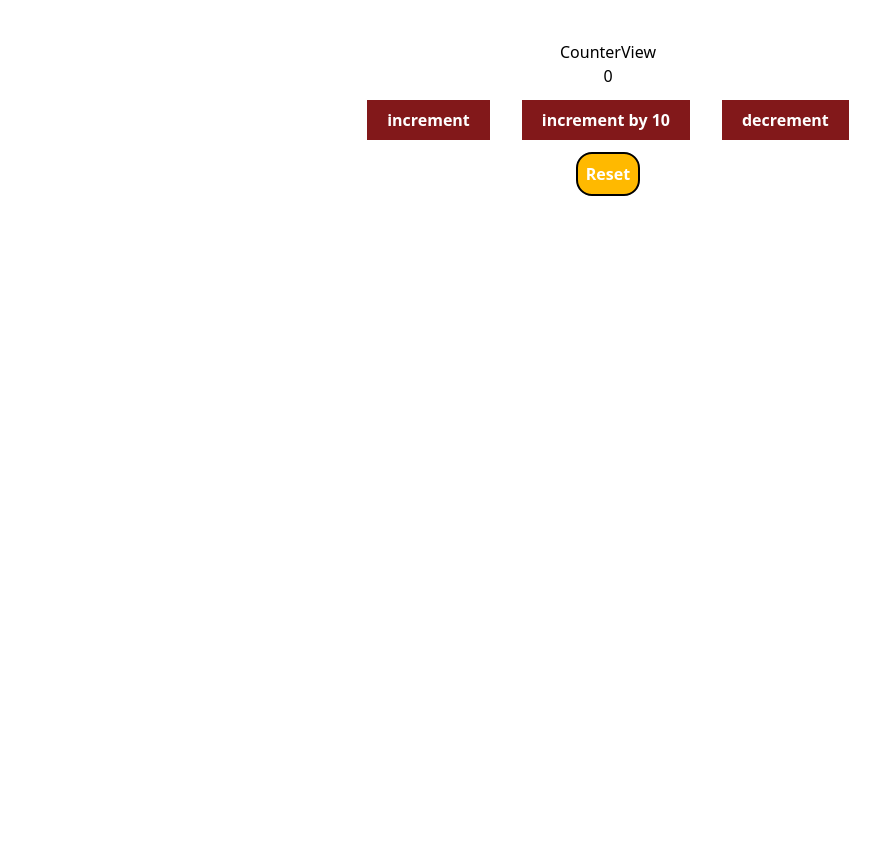
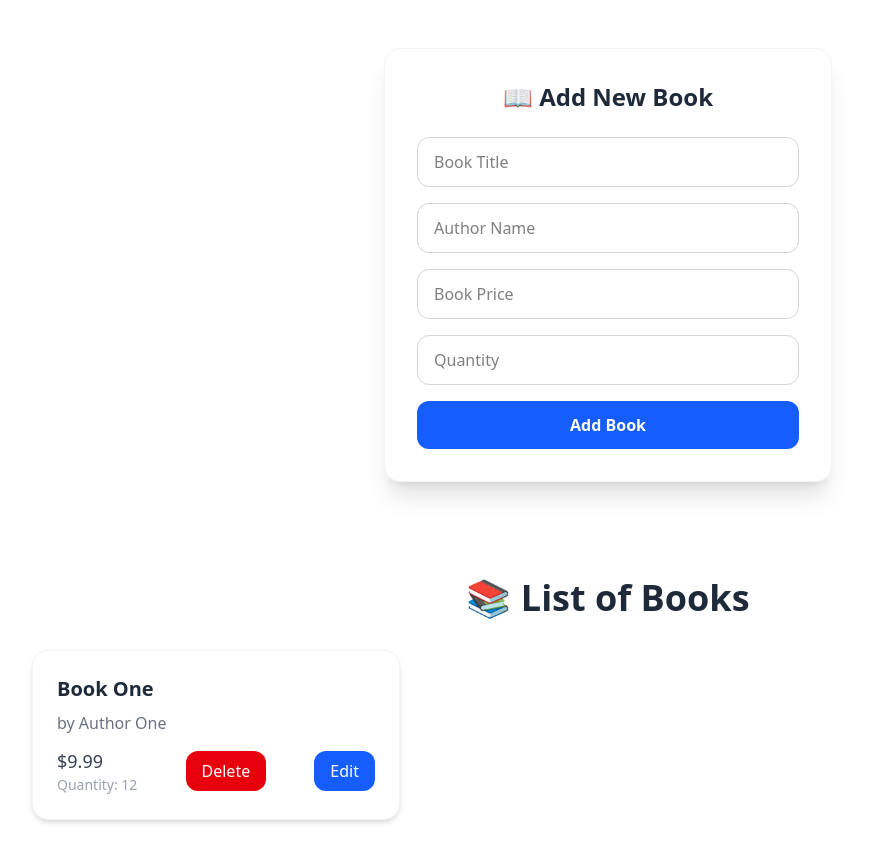
Before and after one commit to Ahmed-Nakib/redux, a React (Vite) app: page / in a window 1280 px wide. Shown: the top 862 px of the page, without its empty margins (32-912 px from the left). Before the commit the page ends 800 px from the top, so only its background shows below. Built offline with nearby package versions, Linux system fonts and the light colour scheme.

Commit message:
first-commit

```diff
--- a/package.json
+++ b/package.json
@@ -12,6 +12,7 @@
   "dependencies": {
     "@reduxjs/toolkit": "^2.9.2",
     "@tailwindcss/vite": "^4.1.16",
+    "nanoid": "^5.1.6",
     "react": "^19.1.1",
     "react-dom": "^19.1.1",
     "react-redux": "^9.2.0",
--- a/src/App.jsx
+++ b/src/App.jsx
@@ -1,10 +1,20 @@
-import React from 'react'
-import CounterView from './features/counter/CounterView'
+import React, { useState } from 'react'
+import BookForm from './component/BookForm'
+import BookList from './component/BookList'
 
 const App = () => {
+  const [bookToEdit, setBookToEdit] = useState(null)
+  const handleEdit = (book) => {
+    setBookToEdit(book);
+  }
+  const handleCancel = () => {
+    setBookToEdit(null);
+  }
+
   return (
     <div>
-      <CounterView />
+      <BookForm onBookToEdit={bookToEdit} onCancel={handleCancel}/>
+      <BookList onHandleEdit={handleEdit} />
     </div>
   )
 }
--- a/src/app/store.js
+++ b/src/app/store.js
@@ -1,10 +1,8 @@
 import { configureStore } from "@reduxjs/toolkit";
-import counterReducer from "../features/counter/counterSlice"
+import bookReducer from "../features/bookSlice"
 
-const store = configureStore ({
+export const store = configureStore({
     reducer: {
-        counter: counterReducer
+        bookR: bookReducer,
     }
 })
-
-export default store;
--- /dev/null
+++ b/src/component/BookForm.jsx
@@ -0,0 +1,118 @@
+import React, { useEffect, useState } from "react";
+import { nanoid } from 'nanoid'
+import { useDispatch } from "react-redux";
+import { addBook, updateBook } from "../features/bookSlice";
+
+const BookForm = ({onBookToEdit, onCancel}) => {
+  const [book, setBook] = useState({
+    title: "",
+    author: "",
+    price: "",
+    quantity: "",
+  });
+
+  const dispatch = useDispatch()
+
+  useEffect(() => {
+    if(onBookToEdit){
+      setBook(onBookToEdit)
+    }
+  }, [onBookToEdit])
+
+  const handleChange = (event) => {
+    const { name, value } = event.target;
+    setBook((prevBook) => ({ ...prevBook, [name]: value }));
+  };
+
+  const handleSubmit = (event) => {
+    event.preventDefault();
+    if(onBookToEdit){
+      dispatch(updateBook(book))
+    }else{
+       dispatch(addBook({...book, id:nanoid()}));
+    }
+    setBook({
+          title: "",
+          author: "",
+          price: "",
+          quantity: "",
+    })
+  };
+
+  return (
+    <div className="bg-gradient-to-right from-gray-50 to-gray-100 flex items-center justify-center py-12 px-6">
+      <form
+        onSubmit={handleSubmit}
+        className="bg-white shadow-xl rounded-2xl p-8 w-full max-w-md border border-gray-100"
+      >
+        <h2 className="text-2xl font-bold text-gray-800 mb-6 text-center">
+          📖 Add New Book
+        </h2>
+
+        <div className="flex flex-col gap-4">
+          <input
+            type="text"
+            name="title"
+            value={book.title}
+            onChange={handleChange}
+            placeholder="Book Title"
+            className="border border-gray-300 rounded-xl px-4 py-3 focus:outline-none focus:ring-2 focus:ring-blue-500 focus:border-blue-500"
+            required
+          />
+
+          <input
+            type="text"
+            name="author"
+            value={book.author}
+            onChange={handleChange}
+            placeholder="Author Name"
+            className="border border-gray-300 rounded-xl px-4 py-3 focus:outline-none focus:ring-2 focus:ring-blue-500 focus:border-blue-500"
+            required
+          />
+
+          <input
+            type="number"
+            name="price"
+            value={book.price}
+            onChange={handleChange}
+            placeholder="Book Price"
+            className="border border-gray-300 rounded-xl px-4 py-3 focus:outline-none focus:ring-2 focus:ring-blue-500 focus:border-blue-500"
+            required
+          />
+
+          <input
+            type="number"
+            name="quantity"
+            value={book.quantity}
+            onChange={handleChange}
+            placeholder="Quantity"
+            className="border border-gray-300 rounded-xl px-4 py-3 focus:outline-none focus:ring-2 focus:ring-blue-500 focus:border-blue-500"
+            required
+          />
+
+          <button
+            type="submit"
+            className="bg-blue-600 text-white font-semibold py-3 rounded-xl hover:bg-blue-700 transition-all duration-300"
+          >
+            {onBookToEdit ? "Update Book" : "Add Book"}
+          </button>
+
+          {onBookToEdit
+          &&
+          <button
+            onClick={onCancel}
+            type="submit"
+            className="bg-blue-600 text-white font-semibold py-3 rounded-xl hover:bg-blue-700 transition-all duration-300"
+          >
+           Cancel
+          </button>
+          }
+
+
+        </div>
+      </form>
+    </div>
+  );
+};
+
+export default BookForm;
--- /dev/null
+++ b/src/component/BookList.jsx
@@ -0,0 +1,65 @@
+import React from "react";
+import {  useDispatch, useSelector } from "react-redux";
+import { deleteBook } from "../features/bookSlice";
+
+const BookList = ({onHandleEdit}) => {
+  const { books } = useSelector((state) => state.bookR);
+  const dispatch = useDispatch()
+  const handleDelete = (id) => {
+    dispatch(deleteBook(id))
+  }
+  const handleEdit = (book) => {
+    onHandleEdit(book);
+  }
+
+  return (
+    <div className="min-h-screen bg-gradient-to-left from-gray-50 to-gray-100 flex flex-col items-center py-12 px-4">
+      <h1 className="text-3xl md:text-4xl font-bold text-gray-800 mb-8">
+        📚 List of Books
+      </h1>
+
+      {books.length > 0 ? (
+        <div className="grid grid-cols-1 sm:grid-cols-2 lg:grid-cols-3 gap-6 w-full max-w-6xl">
+          {books.map((book) => (
+            <div
+              key={book.id}
+              className="bg-white shadow-md hover:shadow-xl transition-shadow duration-300 rounded-2xl p-6 flex flex-col justify-between border border-gray-100"
+            >
+              <div>
+                <h2 className="text-xl font-semibold text-gray-800 mb-2">
+                  {book.title}
+                </h2>
+                <p className="text-gray-500 mb-3">by {book.author}</p>
+              </div>
+
+              <div className="flex items-center justify-between mt-auto">
+                <div className="text-gray-700">
+                  <p className="font-medium text-lg">${book.price}</p>
+                  <p className="text-sm text-gray-400">
+                    Quantity: {book.quantity}
+                  </p>
+                </div>
+                <button
+                  onClick={() => handleDelete(book.id)}
+                  className="bg-red-600 text-white px-4 py-2 rounded-xl hover:bg-red-700 transition-all duration-300 cursor-pointer"
+                >
+                  Delete
+                </button>
+                <button
+                  onClick={() => handleEdit(book)}
+                  className="bg-blue-600 text-white px-4 py-2 rounded-xl hover:bg-blue-700 transition-all duration-300 cursor-pointer"
+                >
+                  Edit
+                </button>
+              </div>
+            </div>
+          ))}
+        </div>
+      ) : (
+        <p className="text-gray-500 text-lg mt-10">No books exist 😢</p>
+      )}
+    </div>
+  );
+};
+
+export default BookList;
--- /dev/null
+++ b/src/features/bookSlice.js
@@ -0,0 +1,35 @@
+import { createSlice } from "@reduxjs/toolkit";
+
+const initialState = {books : [
+    {id: 1, title: "Book One", author: "Author One", price: 9.99, quantity: 12},
+]}
+
+
+const bookSlice = createSlice ({
+    name: "books",
+    initialState,
+    reducers: {
+        deleteBook: (state, actions) => {
+            const id = actions.payload
+            state.books = state.books.filter((book) => book.id  != id)
+        },
+        updateBook: (state, actions) => {
+            const {id, title, author, price, quantity} = actions.payload
+            const existingBook = state.books.find((book) => book.id  == id)
+            if(existingBook){
+
+                existingBook.title = title;
+                existingBook.author = author;
+                existingBook.price = price;
+                existingBook.quantity = quantity;
+            }
+        },
+        addBook: (state, actions) => {
+           state.books.push(actions.payload)
+        }
+    }
+})
+
+
+export default bookSlice.reducer;
+export const{deleteBook, addBook, updateBook} = bookSlice.actions;
--- a/src/features/counter/CounterView.jsx
+++ /dev/null
@@ -1,25 +0,0 @@
-import React from 'react'
-import { useDispatch, useSelector } from 'react-redux'
-import{decrement, increaseByAmount, increment, reset} from "../counter/counterSlice"
-
-const CounterView = () => {
-
-  const count = useSelector (state => state.counter.count)
-  const dispatch = useDispatch()
-  return (
-    <div className='text-center mt-10 '>
-      <h1>CounterView</h1>
-      <span>{count}</span>
-      <div className='mt-3'>
-      <button className='bg-red-900 py-2 px-5 mx-4 text-white font-bold' onClick={() => dispatch(increment())}>increment</button>
-      <button className='bg-red-900 py-2 px-5 mx-4 text-white font-bold' onClick={() => dispatch(increaseByAmount(10))}>increment by 10</button>
-      <button className='bg-red-900 py-2 px-5 mx-4 text-white font-bold' onClick={() => dispatch(decrement())}>decrement</button>
-      </div>
-      <div>
-        <button className='bg-amber-400 font-extrabold border-2 border-black text-white py-2 px-2 mt-3 rounded-2xl' onClick={() => dispatch(reset())}>Reset</button>
-      </div>
-    </div>
-  )
-}
-
-export default CounterView
--- a/src/features/counter/counterSlice.js
+++ /dev/null
@@ -1,27 +0,0 @@
-import { createSlice } from "@reduxjs/toolkit"
-
-
- const counterSlice = createSlice({
-    name: "counter",
-    initialState: {count: 0},
-    reducers: {
-        increment: state => {
-            state.count = state.count + 1
-        },
-        decrement: state => {
-            if(state.count > 0)
-            {state.count = state.count - 1}
-        },
-        reset: state => {
-            state.count = 0 ;
-        },
-        increaseByAmount: (state, actions) => {
-            state.count = state.count + actions.payload ;
-        },
-    }
- })
-
-
- export default counterSlice.reducer;
-
- export const { increment, decrement, reset, increaseByAmount} = counterSlice.actions;
--- a/src/main.jsx
+++ b/src/main.jsx
@@ -3,11 +3,11 @@ import { createRoot } from 'react-dom/client'
 import './index.css'
 import App from './App.jsx'
 import { Provider } from 'react-redux'
-import store from './app/store.js'
+import { store } from './app/store.js'
 
 createRoot(document.getElementById('root')).render(
   <StrictMode>
-    <Provider store={store} >
+    <Provider store={store}>
     <App />
     </Provider>
   </StrictMode>,
```
Also changed, not shown: 1 other file (tests, documents, lock files or other folders).
